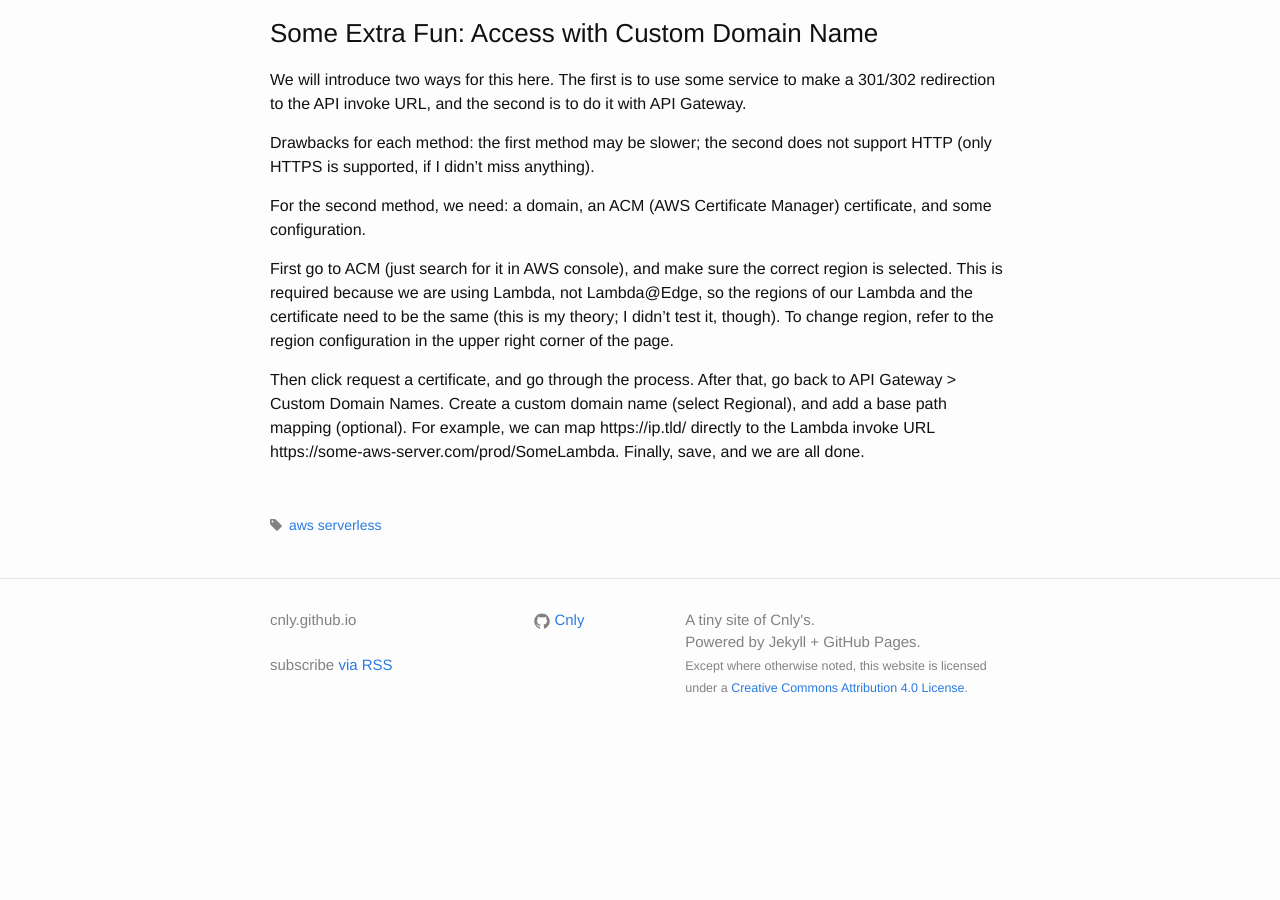
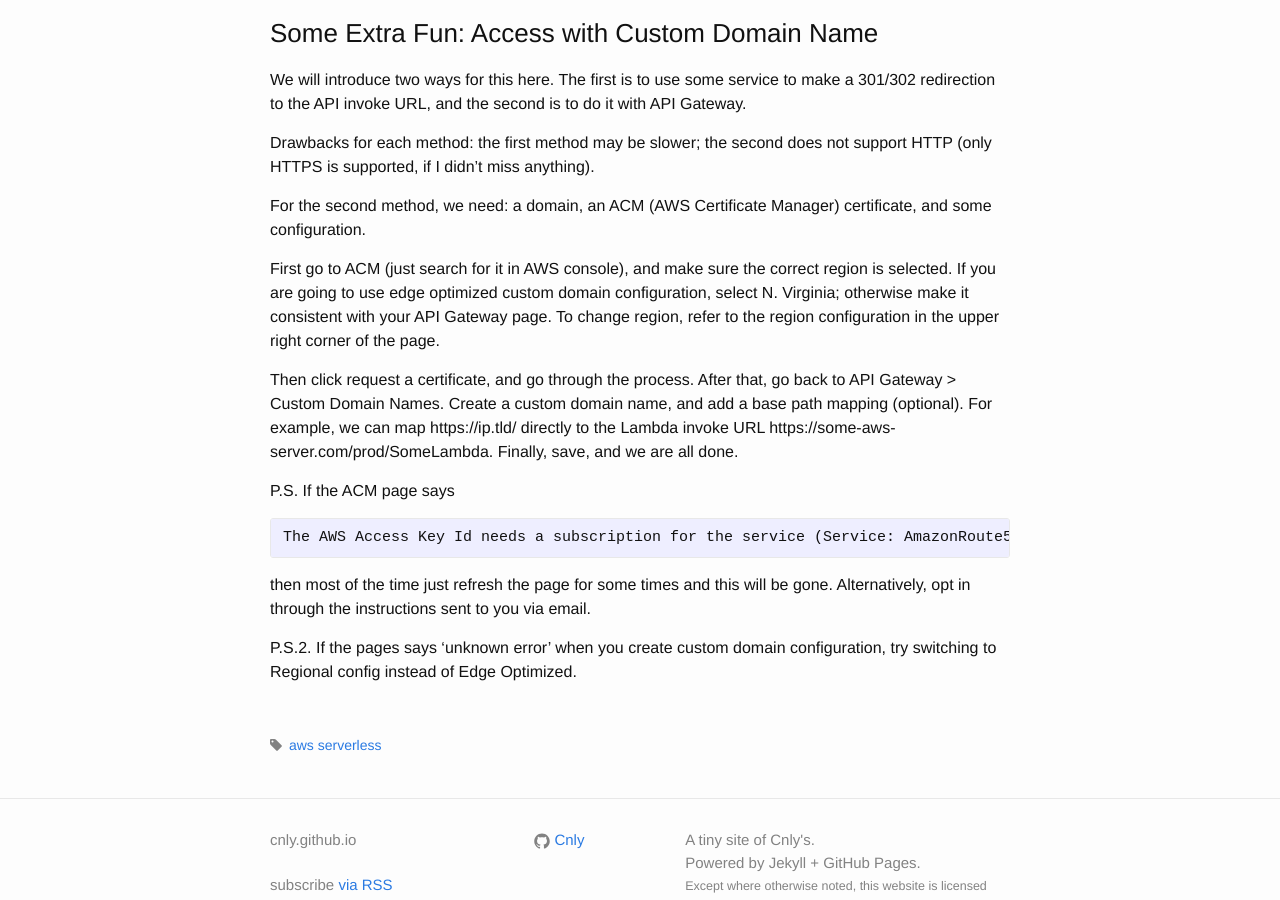
Before and after one commit to Cnly/cnly.github.io, a Jekyll site: the page built from _posts/2017-11-26-Exploring-AWS-Lambda-How-Serverless-Works-and-a-Serverless-Hello-World.md, in a window 1280 px wide and 900 px high, scrolled down 2383 px. Built offline with Jekyll 4.4.1, drawn with Linux system fonts in a browser that asks for light colours; before the commit the page ends 3142 px from its top, so only the background shows below that.

Commit message:
Update posts

```diff
--- a/_posts/2017-11-26-Exploring-AWS-Lambda-How-Serverless-Works-and-a-Serverless-Hello-World.md
+++ b/_posts/2017-11-26-Exploring-AWS-Lambda-How-Serverless-Works-and-a-Serverless-Hello-World.md
@@ -89,6 +89,16 @@
 
 For the second method, we need: a domain, an ACM (AWS Certificate Manager) certificate, and some configuration.
 
-First go to ACM (just search for it in AWS console), and make sure the correct region is selected. This is required because we are using Lambda, not Lambda@Edge, so the regions of our Lambda and the certificate need to be the same (this is my theory; I didn't test it, though). To change region, refer to the region configuration in the upper right corner of the page.
+First go to ACM (just search for it in AWS console), and make sure the correct region is selected. If you are going to use edge optimized custom domain configuration, select N. Virginia; otherwise make it consistent with your API Gateway page. To change region, refer to the region configuration in the upper right corner of the page.
 
-Then click request a certificate, and go through the process. After that, go back to API Gateway > Custom Domain Names. Create a custom domain name (select Regional), and add a base path mapping (optional). For example, we can map https://ip.tld/ directly to the Lambda invoke URL https://some-aws-server.com/prod/SomeLambda. Finally, save, and we are all done.
+Then click request a certificate, and go through the process. After that, go back to API Gateway > Custom Domain Names. Create a custom domain name, and add a base path mapping (optional). For example, we can map https://ip.tld/ directly to the Lambda invoke URL https://some-aws-server.com/prod/SomeLambda. Finally, save, and we are all done.
+
+P.S. If the ACM page says
+
+{% highlight text %}
+The AWS Access Key Id needs a subscription for the service (Service: AmazonRoute53; Status Code: 403; Error Code: OptInRequired; Request ID: <HIDDEN>)
+{% endhighlight %}
+
+then most of the time just refresh the page for some times and this will be gone. Alternatively, opt in through the instructions sent to you via email.
+
+P.S.2. If the pages says 'unknown error' when you create custom domain configuration, try switching to Regional config instead of Edge Optimized.
```
Also changed, not shown: _posts/2017-11-27-ip-via-moe.md (+1 -1 lines).
